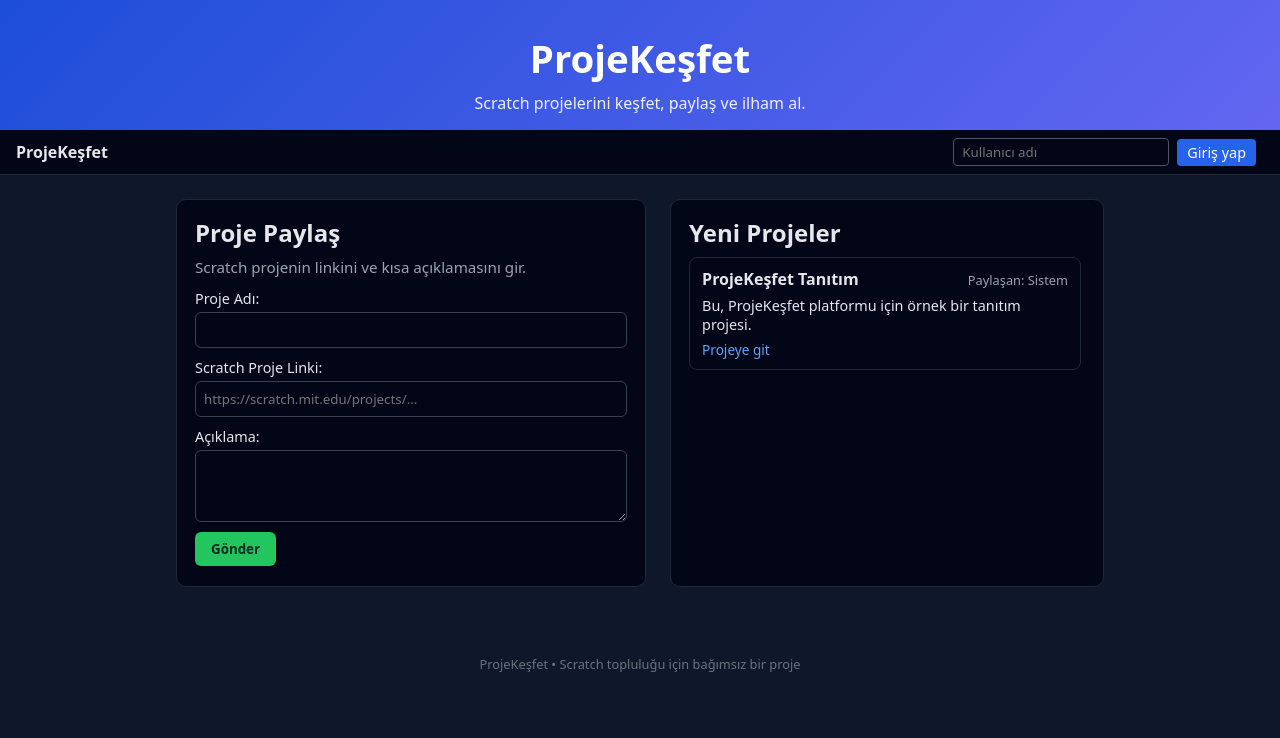
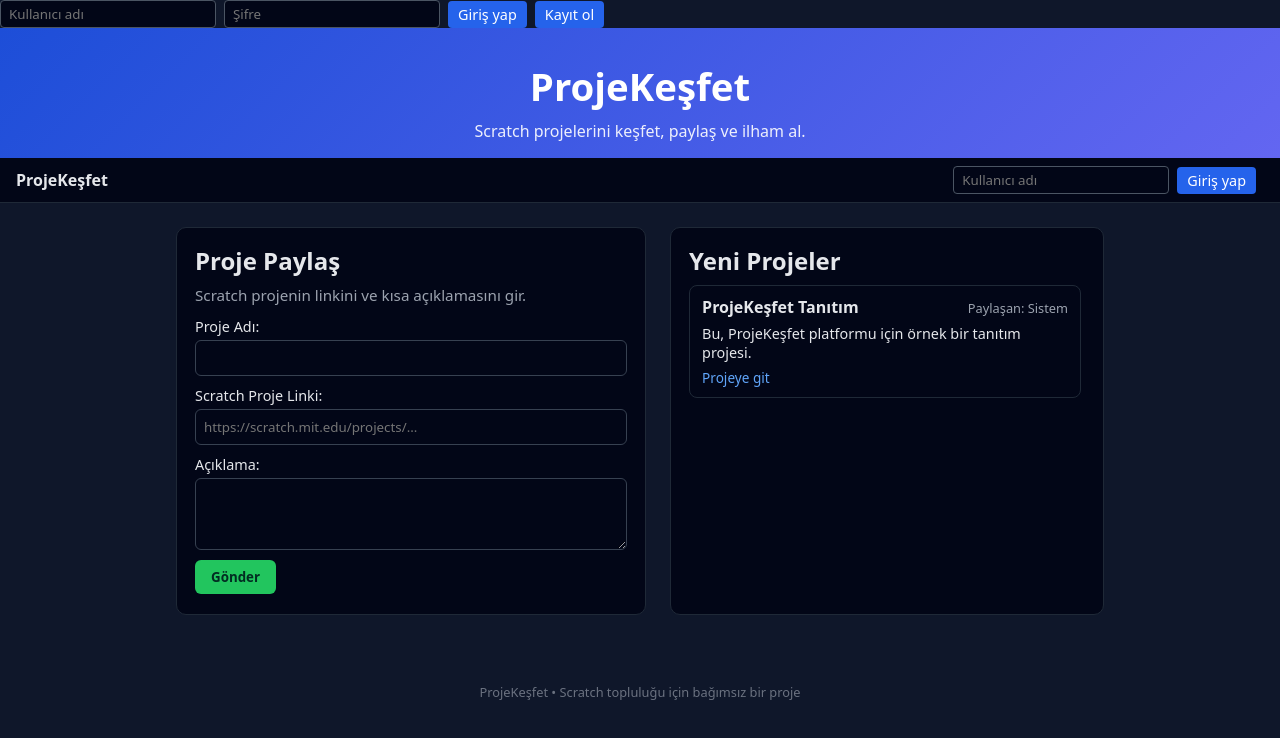
Before and after one commit to Windev7/ProjeKesfet, a plain HTML site: page index.html in a window 1280 px wide. Drawn offline with Linux system fonts and the light colour scheme.

Commit message:
Add user area with login and registration buttons

```diff
--- a/index.html
+++ b/index.html
@@ -1,4 +1,12 @@
 <!DOCTYPE html>
+<div class="user-area">
+    <input type="text" id="usernameInput" placeholder="Kullanıcı adı">
+    <input type="password" id="passwordInput" placeholder="Şifre">
+    <button id="loginBtn">Giriş yap</button>
+    <button id="registerBtn">Kayıt ol</button>
+    <span id="currentUser"></span>
+</div>
+
 <html lang="tr">
 <head>
     <meta charset="UTF-8">
```
